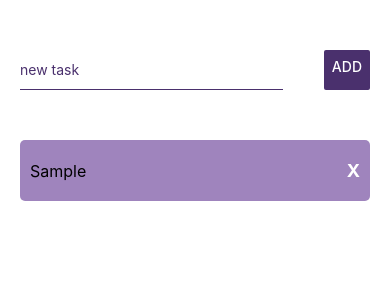
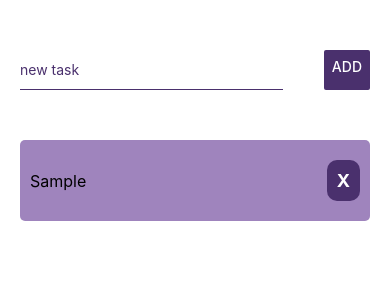
Before and after one commit to sotopro/mynewproject, a React Native app: screen / in a window 390 px wide. Both pictures are taken after typing "Sample" into the empty fields and a click on the button "ADD". Shown: the top 300 px of the page. Built offline with nearby package versions, Linux system fonts and the light colour scheme.

Commit message:
[feature] - add style button

```diff
--- a/App.js
+++ b/App.js
@@ -72,6 +72,11 @@ const styles = StyleSheet.create({
     flexDirection: 'row',
     justifyContent: 'space-around',
     marginHorizontal: 20,
+  },
+  button: {
+    backgroundColor: '#4A306D',
+    padding: 10,
+    borderRadius: 10,
   }
 });
 
@@ -103,7 +108,7 @@ export default function App() {
   const renderItem = ({ item }) => (
     <View style={styles.itemContainer}>
       <Text style={styles.item}>{item.value}</Text>
-      <TouchableOpacity onPress={() => onHandleModal(item.id)}>
+      <TouchableOpacity style={styles.button} onPress={() => onHandleModal(item.id)}>
         <Text style={styles.delete}>X</Text>
       </TouchableOpacity>
     </View>
```
